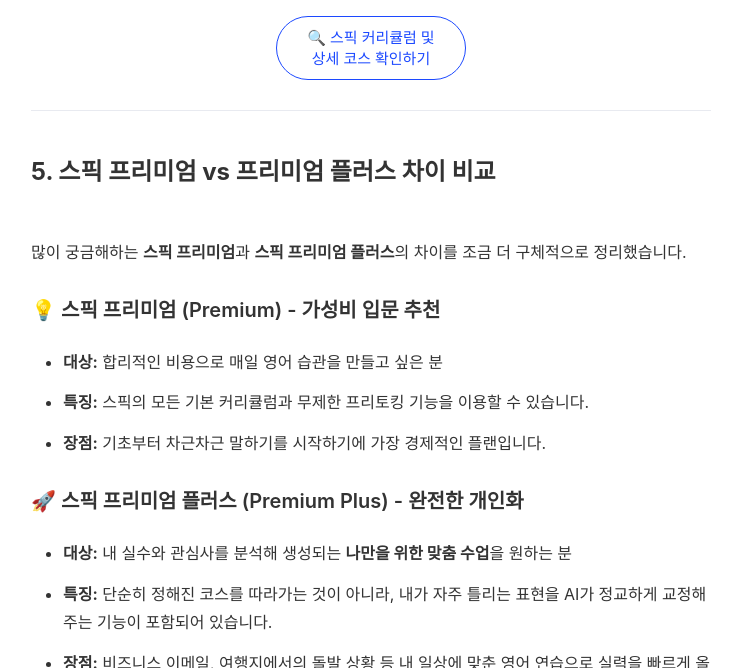
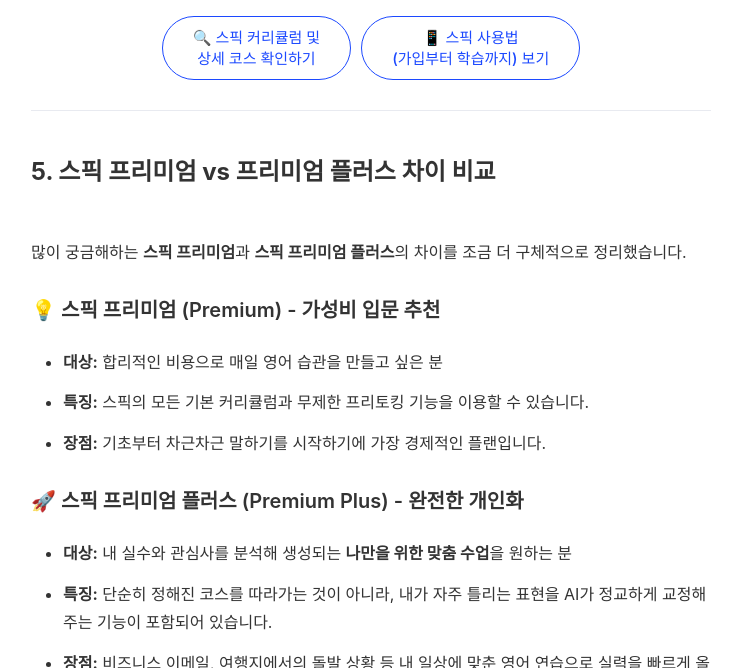
Before and after one commit to kjsjdw/speak_event_page, a Jekyll site: the page built from content/main-page-content.md, in a window 1280 px wide and 900 px high, scrolled down 5305 px, cut to the strip 232-900 px from the top of the window. Shown: the whole strip, without its empty margins (269-1009 px from the left). Built offline with Jekyll 4.4.1, drawn with Linux system fonts in a browser that asks for light colours; some web fonts are replaced.

Commit message:
Link how-to-use page from main page section 4

```diff
--- a/content/sections/03-learning-steps.md
+++ b/content/sections/03-learning-steps.md
@@ -42,9 +42,12 @@
   </div>
 </div>
 
-<div style="text-align: center; margin: 30px 0;">
+<div style="text-align: center; margin: 30px 0; display: flex; flex-wrap: wrap; justify-content: center; gap: 10px;">
   <a href="/curriculum/" title='스픽 AI 기반 교육 과정 상세 안내' style="text-decoration: none; display: inline-block; width: auto; padding: 10px 30px; color: #1c49ff; background-color: #ffffff; border: 1px solid #1c49ff; border-radius: 50px; font-size: 15px; font-weight: 500; line-height: 1.4;">
     🔍 스픽 커리큘럼 및<br>상세 코스 확인하기
+  </a>
+  <a href="/how-to-use/" title='스픽 가입부터 학습까지 사용법 안내' style="text-decoration: none; display: inline-block; width: auto; padding: 10px 30px; color: #1c49ff; background-color: #ffffff; border: 1px solid #1c49ff; border-radius: 50px; font-size: 15px; font-weight: 500; line-height: 1.4;">
+    📱 스픽 사용법<br>(가입부터 학습까지) 보기
   </a>
 </div>
 
--- a/sitemap.xml
+++ b/sitemap.xml
@@ -2,7 +2,7 @@
 <urlset xmlns="http://www.sitemaps.org/schemas/sitemap/0.9">
   <url>
     <loc>https://speaksale.kr/</loc>
-    <lastmod>2026-07-09</lastmod>
+    <lastmod>2026-07-11</lastmod>
     <priority>1.0</priority>
   </url>
   <url>
```
